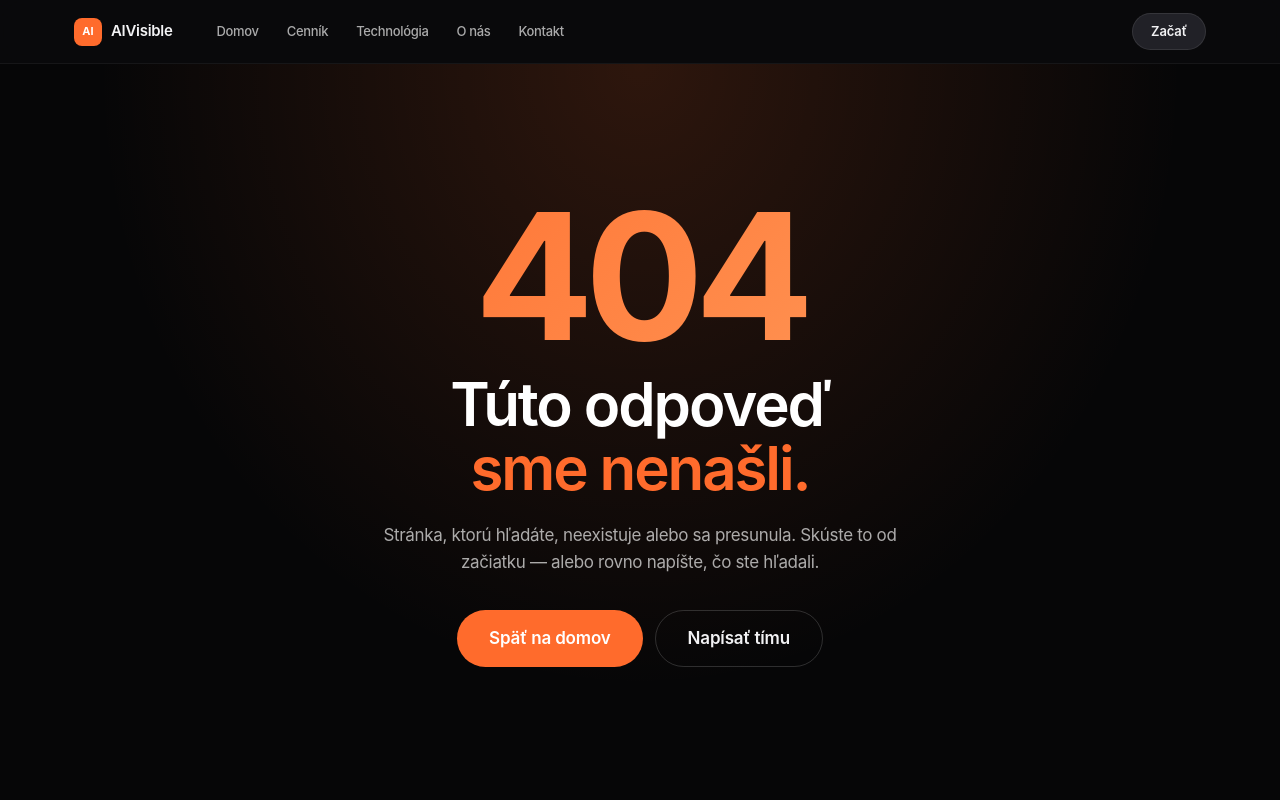
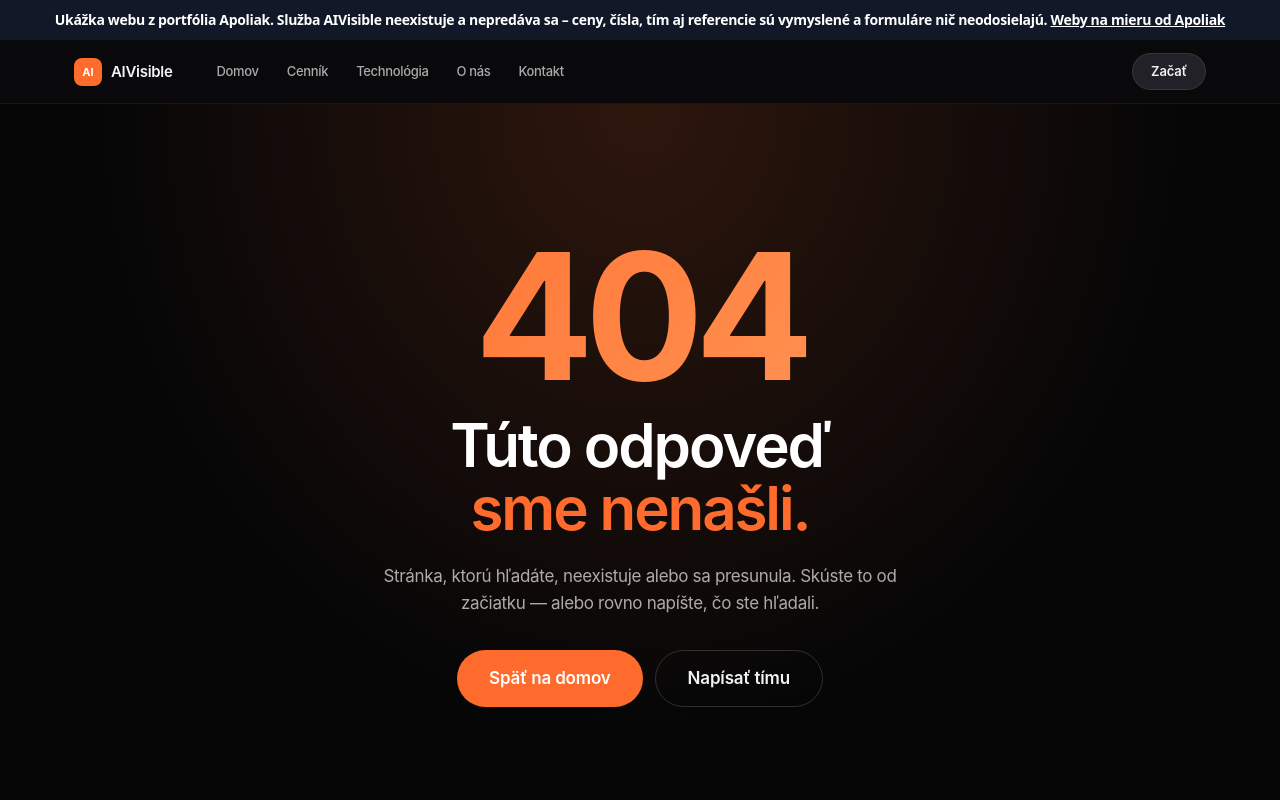
Before and after one commit to Apoliak7777/aivisible-web, a plain HTML site: page 404.html in a window 1280 px wide. Shown: the top 800 px of the page. Drawn offline with Linux system fonts and the light colour scheme.

Commit message:
Označenie ukážky z portfólia

```diff
--- a/404.html
+++ b/404.html
@@ -15,6 +15,7 @@
 <link rel="stylesheet" href="assets/css/style.css">
 </head>
 <body>
+<div role="note" style="background:#111827;color:#fff;font:600 14px/1.45 system-ui,-apple-system,'Segoe UI',sans-serif;padding:10px 16px;text-align:center;position:relative;z-index:9999">Ukážka webu z portfólia Apoliak. Služba AIVisible neexistuje a nepredáva sa – ceny, čísla, tím aj referencie sú vymyslené a formuláre nič neodosielajú. <a href="https://apoliak.online/" style="color:#fff;text-decoration:underline">Weby na mieru od Apoliak</a></div>
 
 <header class="nav">
   <div class="nav__inner">
```
Also changed, not shown: about-us.html (+1 -0 lines), contact.html (+1 -0 lines), index.html (+1 -0 lines), pricing.html (+1 -0 lines), technology.html (+1 -0 lines).
